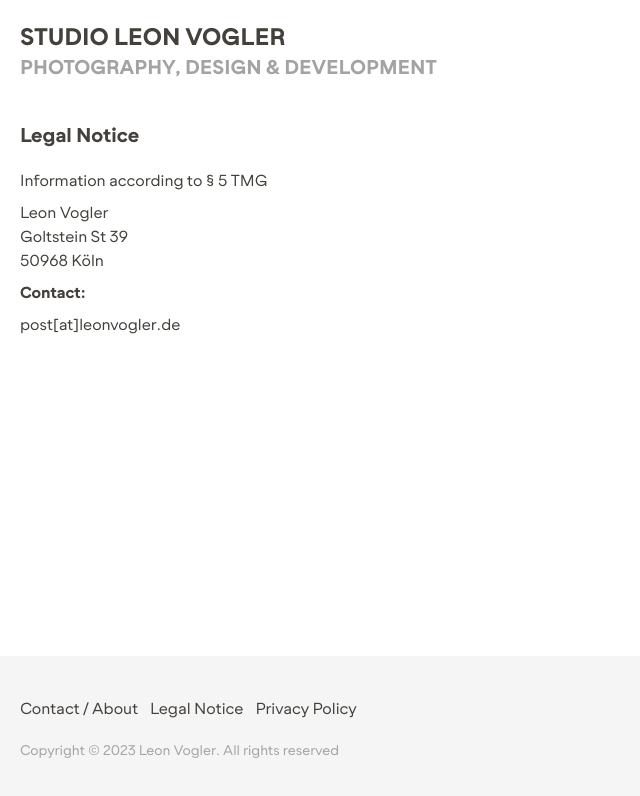
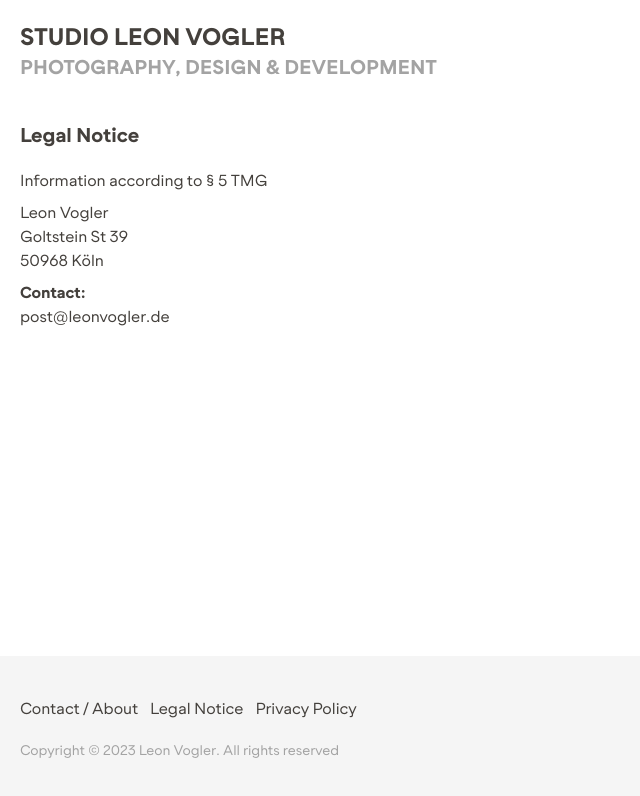
Before and after one commit to lnvglr/leonvoglerstudio, a Nuxt app: page /legal-notice in a window 1280 px wide. Shown: the top 796 px of the page, without its empty margins (0-640 px from the left). Built offline with nearby package versions, Linux system fonts and the light colour scheme.

Commit message:
properly format email

```diff
--- a/pages/legal-notice.vue
+++ b/pages/legal-notice.vue
@@ -7,6 +7,10 @@
       50968 Köln</p>
 
     <h2 class="font-bold">Contact:</h2>
-    <p>post[at]leonvogler.de</p>
+    <ClientOnly><a :href="`mailto:${mail}`">{{mail}}</a></ClientOnly>
   </main>
 </template>
+
+<script setup lang="ts">
+const mail = computed(() => 'post@leonvogler.de')
+</script>
```
